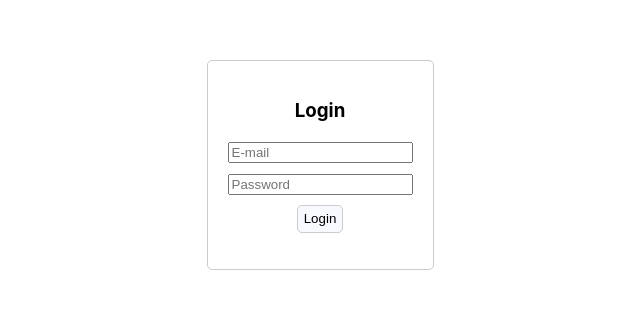
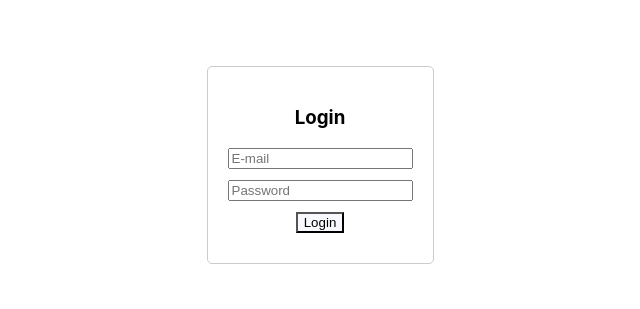
Before and after one commit to MiddleSchoolMathGuide/frontend, a SvelteKit app: page /login in a window 1280 px wide. Shown: the part 243-552 px from the top of the page, without its empty margins (320-960 px from the left). Built offline with nearby package versions, Linux system fonts and the light colour scheme.

Commit message:
Change file strucutre of login and update formatting

```diff
--- a/src/routes/login/+page.svelte
+++ b/src/routes/login/+page.svelte
@@ -1,42 +1,8 @@
 <script lang="ts">
-  import { onMount } from 'svelte';
-  import Login from "./login.svelte";
+  import Login from "./LoginContainer.svelte";
 
-  let username:string;
-  let password:string;
-
-  const handleLogin = async () => {
-    try {
-      const response = await fetch('/auth/login', {
-        method: 'POST',
-        headers: {
-          'Accept': 'application/json',
-          'Content-Type': 'application/json'
-        },
-        body: JSON.stringify({
-          username,
-          password_hash: hash(password)
-        })
-      });
-
-      const data = await response.json();
-      if (response.ok) {
-        // change later if home page changes
-        console.log(response.json);
-        () => window.location.href = '/';
-      } else {
-        console.error('Login failed:', data.message);
-      }
-    } catch (error) {
-      console.error('Error during Login:', error)
-    }
-  }
-
-
-  // No Hashing yet, implement
-  function hash(password:string):string {
-    return password;
-  }
+  let username: string;
+  let password: string;
 </script>
 
-<Login on:click={handleLogin} {username} {password}/>
+<Login />
--- a/src/routes/login/login.svelte
+++ /dev/null
@@ -1,59 +0,0 @@
-<script lang="ts">
-  export let username:string = '';
-  export let password:string = '';
-
-  const apiURL = ""
-</script>
-<div class="container">
-  <div class="login">
-    <h3>Login</h3>
-    <div class="form-control">
-      <input class="usernm" type="text" placeholder="E-mail" bind:value={username} />
-    </div>
-    <div class="form-control">
-      <input class="pswd" type="password" placeholder="Password" bind:value={password} />
-    </div>
-    <div class="form-control">
-      <button on:click class="login-button">Login</button>
-    </div>
-  </div>
-</div>
-
-<style>
-  .container {
-    font-family: -apple-system, BlinkMacSystemFont, "Segoe UI", Roboto, Oxygen-Sans, Ubuntu, Cantarell, "Helvetica Neue", sans-serif;
-    display: flex;
-    justify-content: center;
-    align-items: center;
-    height: 100vh;
-  }
-
-  .login {
-    max-width: 300px;
-    text-align: center;
-    border: 1px solid #ccc;
-    padding: 20px;
-    border-radius: 5px;
-  }
-  .form-control {
-    margin-bottom: 10px;
-  }
-
-  .login-button {
-    background: ghostwhite;
-  }
-
-  /* Maybe add this (or something similar) to a global stylesheet later */
-  button {
-    padding: 0.4em;
-	  margin: 0 0 0.5em 0;
-	  box-sizing: border-box;
-	  border: 1px solid #ccc;
-	  border-radius: 5px;
-    cursor: pointer;
-  }
-
-  button:hover {
-    background-color: #999;
-  }
-</style>
```
